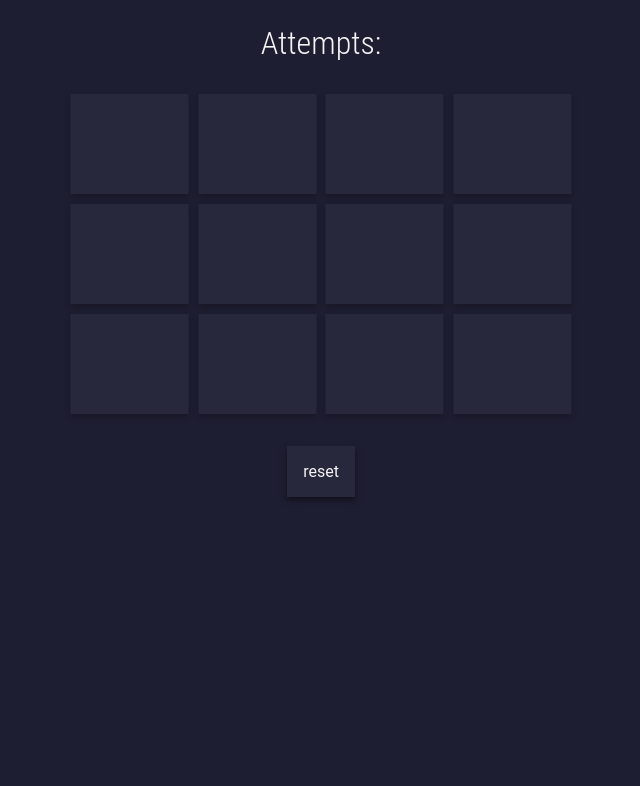
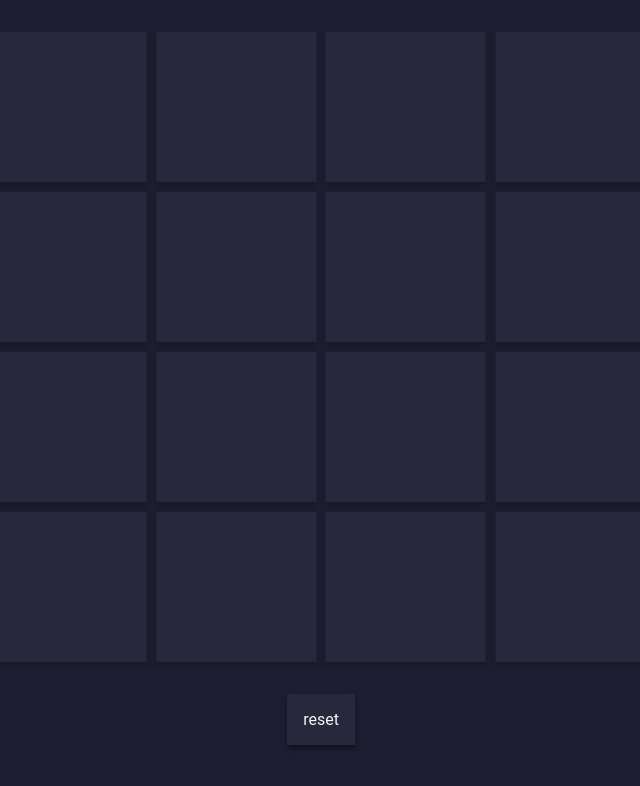
Before and after one commit to itsMapleLeaf/card-flip, a React (Create React App) app: page / in a window 1280 px wide. Shown: the top 786 px of the page, without its empty margins (319-959 px from the left). Built offline with nearby package versions, Linux system fonts and the light colour scheme.

Commit message:
style tweaks + more emojis

```diff
--- a/src/index.css
+++ b/src/index.css
@@ -28,16 +28,18 @@ body {
 
 .cards {
   display: grid;
-  grid-template-columns: repeat(auto-fill, minmax(100px, 1fr));
+  grid-template-columns: repeat(auto-fill, minmax(150px, 1fr));
   grid-gap: 10px;
 
-  max-width: 500px;
+  max-width: 700px;
   margin: 2rem auto;
+
+  padding: 0 1rem;
 }
 
 .card-container {
   position: relative;
-  height: 100px;
+  height: 150px;
 }
 
 .card-content {
--- a/src/index.tsx
+++ b/src/index.tsx
@@ -43,7 +43,7 @@ const createCard = (image: string): Card => ({
   image,
 })
 
-const cardImages = [..."🍓☕🚀💯🔥🐱"]
+const cardImages = [..."🍓☕🚀💯🔥🐱✨👀"]
 
 const createCards = () =>
   shuffle([...cardImages, ...cardImages].map(createCard))
@@ -62,7 +62,7 @@ const App = () => {
   const revealSomeCards = async (cards: Card[]) => {
     setInteractionDisabled(true)
 
-    setRevealedCards(sample(cards, 6))
+    setRevealedCards(sample(cards, 8))
 
     await wait(2000)
 
@@ -106,10 +106,6 @@ const App = () => {
 
   return (
     <>
-      <h1 className="attempt-counter">
-        Attempts: {range(attemptCount).map(() => "❌")}
-      </h1>
-
       <div className="cards">
         {cards.map((card, index) => (
           <Card
@@ -120,6 +116,8 @@ const App = () => {
           />
         ))}
       </div>
+
+      <h1 className="attempt-counter">{range(attemptCount).map(() => "❌")}</h1>
 
       <button onClick={resetGame}>reset</button>
     </>
```
